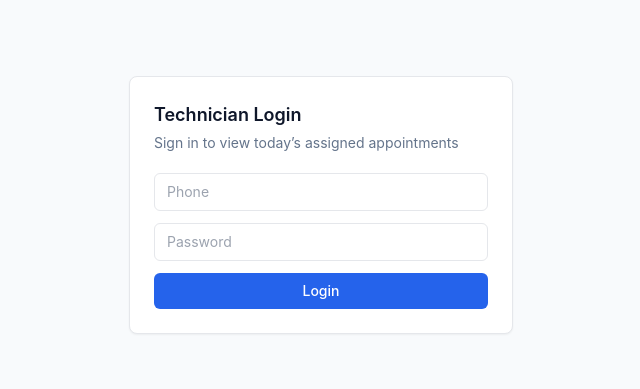
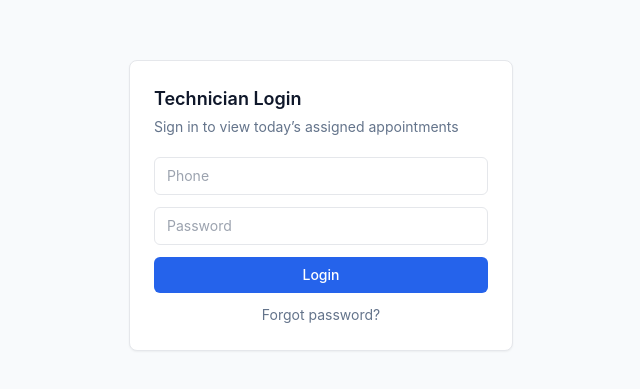
Before and after one commit to deepakM-8bit/Field-appoinment-smart-reminder-platform, a React app in the folder Frontend/: page /tech-login in a window 1280 px wide. Shown: the part 195-584 px from the top of the page, without its empty margins (319-959 px from the left). Built offline with nearby package versions, Linux system fonts and the light colour scheme; the HTML template or start-up script is replaced by a standard one.

Commit message:
added the show password toggle

```diff
--- a/Frontend/src/pages/LoginAdmin.jsx
+++ b/Frontend/src/pages/LoginAdmin.jsx
@@ -30,6 +30,14 @@ export default function LoginAdmin() {
       <input placeholder="Email" onChange={e => setEmail(e.target.value)} />
       <input type="password" placeholder="Password" onChange={e => setPassword(e.target.value)} />
       <button onClick={handleLogin}>Login</button>
+      <button
+        type="button"
+        onClick={() => navigate("/forgot-password?type=admin")}
+        className="mt-3 w-full text-sm text-slate-500 hover:underline"
+      >
+        Forgot password?
+      </button>
+
     </div>
   );
 }
--- a/Frontend/src/pages/LoginTechnician.jsx
+++ b/Frontend/src/pages/LoginTechnician.jsx
@@ -66,6 +66,13 @@ export default function LoginTechnician() {
           >
             Login
           </button>
+          <button
+            type="button"
+            onClick={() => navigate("/forgot-password?type=technician")}
+            className="mt-3 w-full text-sm text-slate-500 hover:underline"
+          >
+            Forgot password?
+          </button>
         </div>
       </div>
     </div>
```
